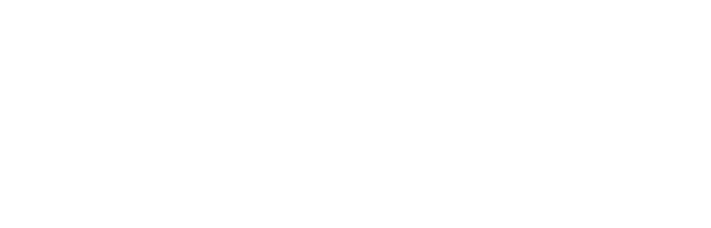
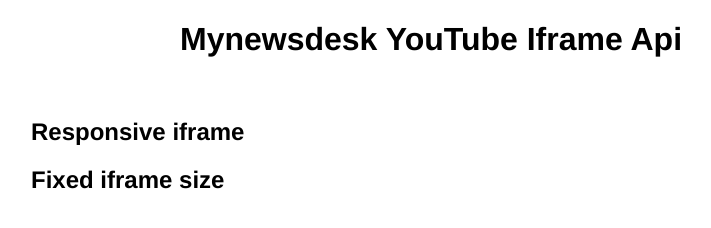
Before and after one commit to mynewsdesk/deprecated-mnd-youtube-iframe-api, a website: page demo/index.html in a window 1280 px wide. Shown: the whole page, without its empty margins (209-920 px from the left). Drawn offline with Linux system fonts and the light colour scheme.

Commit message:
Update demo file

```diff
--- /dev/null
+++ b/demo/css/demo.css
@@ -0,0 +1,10 @@
+body {
+  font-family: Helvetica;
+}
+h1 {
+  text-align: center;
+}
+#container {
+  max-width: 800px;
+  margin: 0 auto;
+}
--- a/demo/index.html
+++ b/demo/index.html
@@ -2,23 +2,44 @@
 <html>
 <head>
   <title>Mynewsdesk YouTube Iframe Api</title>
-  <style>
-    #container {
-      max-width: 800px;
-    }
-  </style>
+  <link rel="stylesheet" href="css/demo.css">
 </head>
 <body>
 <div id="container">
+  <h1>Mynewsdesk YouTube Iframe Api</h1>
+  <p id="events">
+  &nbsp;
+  </p>
+  <h2>Responsive iframe</h2>
   <div id="video-container"></div>
+  <h2>Fixed iframe size</h2>
+  <div id="video-container-ex2"></div>
 </div>
 <script src="../lib/youtube_iframe.js"></script>
 <script>
   window.onload = function () {
     var player = new YouTubeIframePlayer('video-container', 'wRnSnfiUI54', '560', '315', {}, true, 50);
+    var playerEx2 = new YouTubeIframePlayer('video-container-ex2', 'wRnSnfiUI54', '560', '315', {}, false);
+    var events = document.getElementById('events');
     onYouTubeIframeAPIReady = function() {
       player.insertPlayer();
+      playerEx2.insertPlayer();
     }
+    var showEvent = function(eventName) {
+      events.innerHTML = "Event fired: " + eventName;
+    };
+    player.on('ready', function(name) {
+      showEvent(name);
+    });
+    player.on('playing', function(name) {
+      showEvent(name);
+    });
+    player.on('paused', function(name) {
+      showEvent(name);
+    });
+    player.on('ended', function(name) {
+      showEvent(name);
+    });
   }
 </script>
 </body>
```
